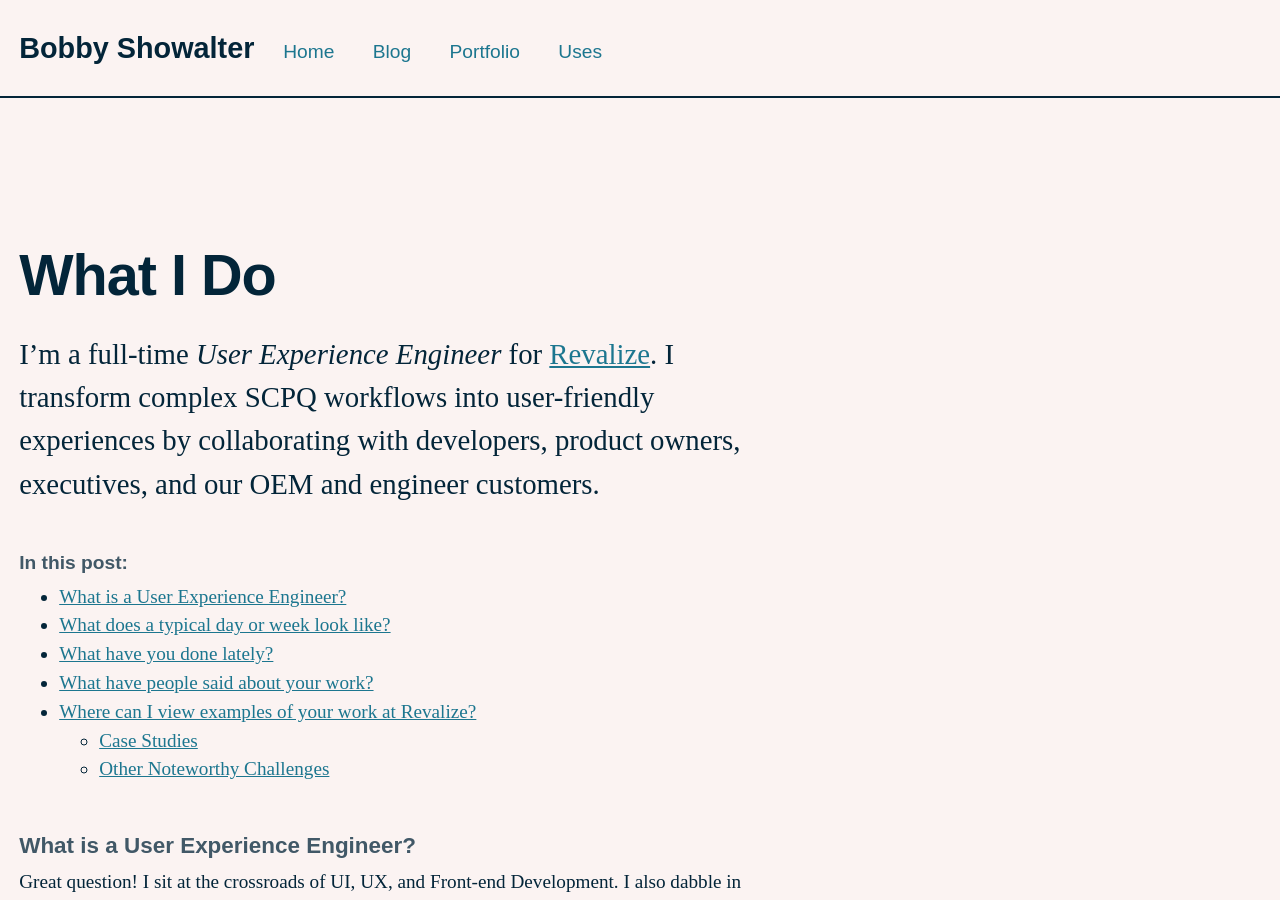
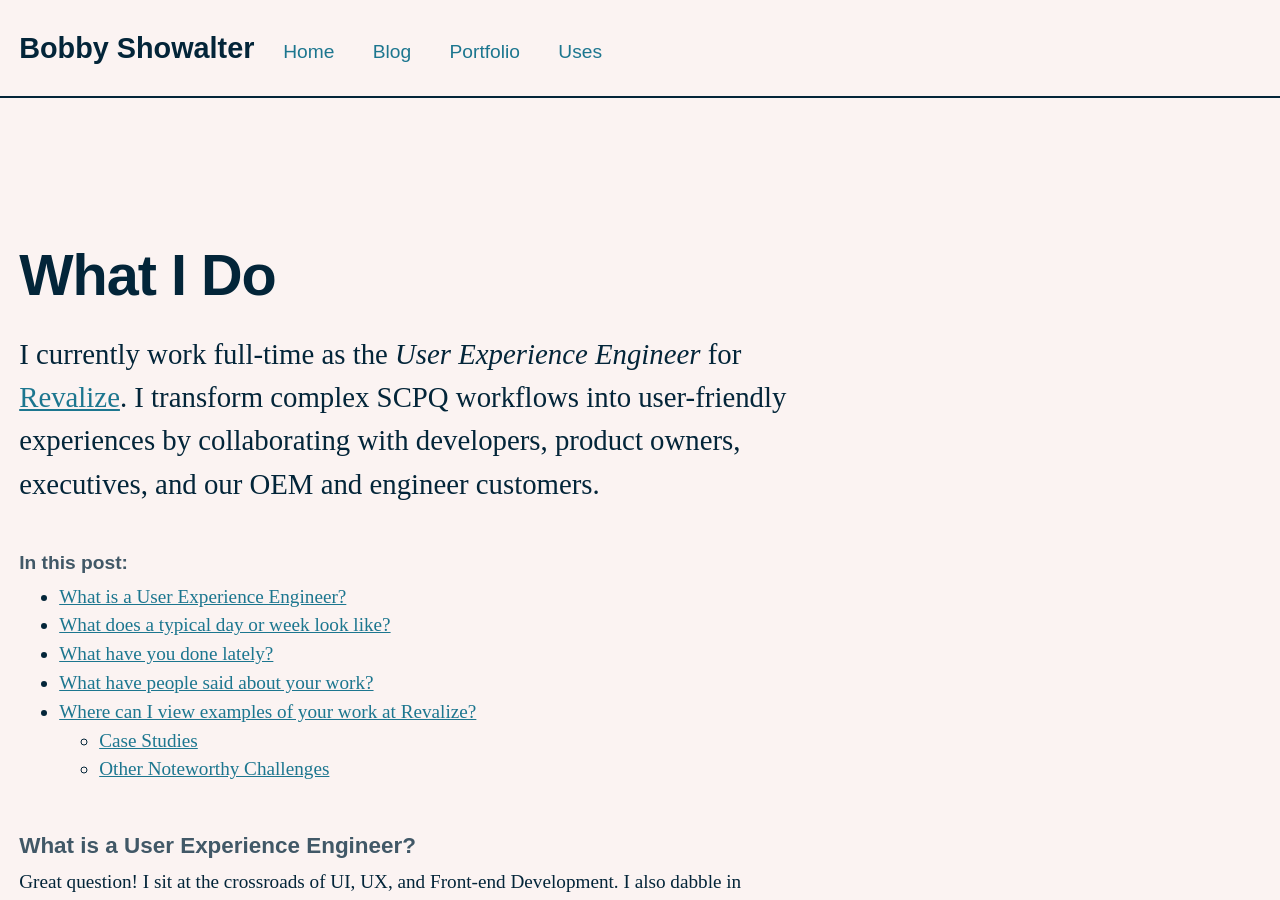
Before and after one commit to orangedaisy/bshowco, a Jekyll site: the page built from what-i-do.md, in a window 1280 px wide and 900 px high. Built offline with Jekyll 4.4.1, drawn with Linux system fonts in a browser that asks for light colours; some web fonts are replaced.

Commit message:
Tweak "a vs the" wording
Trying to make it abundantly clear that I'm a team of one

```diff
--- a/_includes/portfolio-now.html
+++ b/_includes/portfolio-now.html
@@ -3,7 +3,7 @@
   <article class="card has-flow" markdown="1">
 ### Revalize
 
-I'm currently a full-time User Experience Engineer for
+I currently work full-time as the User Experience Engineer for
 [Revalize](https://www.revalizesoftware.com/). As a UXE, I work with developers,
 executives, and customers alike to support the entire product lifecycle from
 ideation through implementation.
--- a/what-i-do.md
+++ b/what-i-do.md
@@ -5,7 +5,7 @@ permalink: /what-i-do/
 navbar: false
 ---
 
-I'm a full-time *User Experience Engineer* for
+I currently work full-time as the *User Experience Engineer* for
 [Revalize](https://www.revalizesoftware.com/). I transform complex SCPQ
 workflows into user-friendly experiences by collaborating with developers,
 product owners, executives, and our OEM and engineer customers.
```
